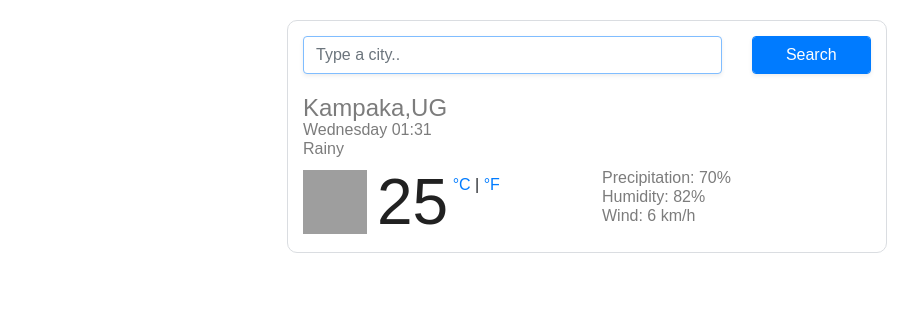
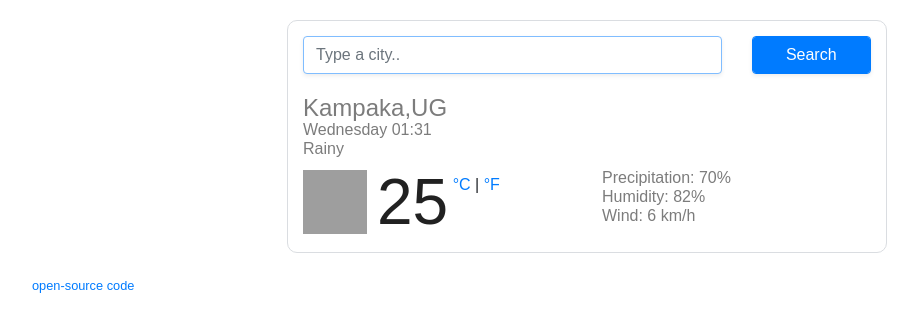
Before and after one commit to phiona456/Weather, a plain HTML site: page index.html in a window 1280 px wide. Shown: the whole page, without its empty margins (53-971 px from the left). Drawn offline with nearby package versions, Linux system fonts and the light colour scheme; grey boxes are pictures that could not be loaded.

Commit message:
Update index.html

```diff
--- a/index.html
+++ b/index.html
@@ -69,6 +69,9 @@
           </div>
         </div>
       </div>
+       <small>
+        <a href="">open-source code</a, by Phiona Namubiru>
+      </small>
     </div>
     <script src="src/index.js"></script>
   </body>
```
